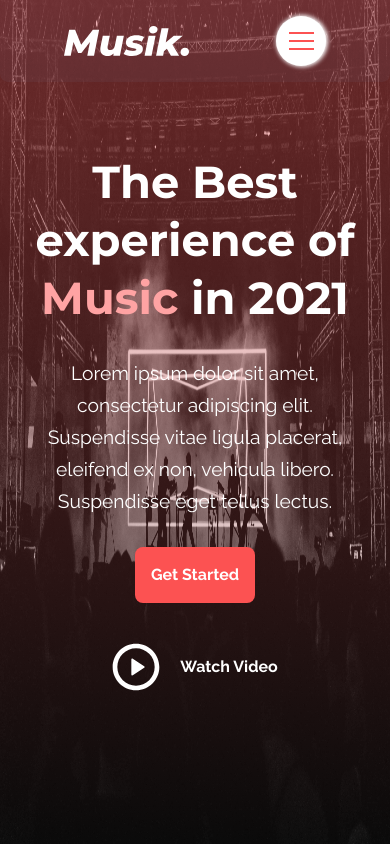
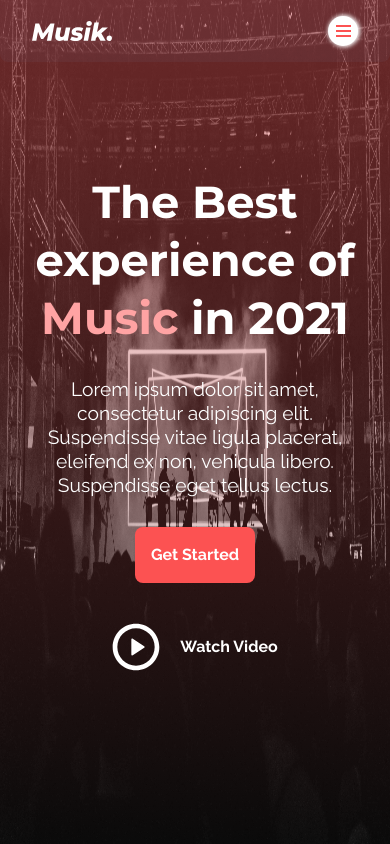
Before and after one commit to posternaka/music-event, a React (Vite) app: page / in a window 390 px wide. Built offline with nearby package versions, Linux system fonts and the light colour scheme.

Commit message:
navbar: finished to develop

```diff
--- a/src/components/navbar/index.tsx
+++ b/src/components/navbar/index.tsx
@@ -1,15 +1,11 @@
 import EventLogo from '@/assets/event-logo.svg';
 import '@/components/navbar/navbar.css';
+import { useState } from 'react';
 
 type Props = {};
 
 const Navbar = (props: Props) => {
-	const handleToggleMenuBurger = () => {
-		console.log('da');
-
-		const menu = document.querySelector('.nav__mobile');
-		menu?.classList.toggle('nav__mobile--open');
-	};
+	const [isPopup, setIsPopup] = useState(false);
 
 	return (
 		<nav className='nav'>
@@ -38,7 +34,7 @@ const Navbar = (props: Props) => {
 
 					<div
 						className='menu__burger flex flex-center flex-mobile'
-						onClick={() => handleToggleMenuBurger()}
+						onClick={() => setIsPopup(true)}
 					>
 						<div className='menu__item menu__item--1'></div>
 						<div className='menu__item menu__item--2'></div>
@@ -47,8 +43,17 @@ const Navbar = (props: Props) => {
 				</div>
 			</div>
 
-			<div className='nav__mobile flex flex-mobile'>
+			<div
+				className={
+					isPopup
+						? 'nav__mobile flex flex-mobile nav__mobile--open'
+						: 'nav__mobile flex flex-mobile'
+				}
+			>
 				<div className='nav__list flex flex-center flex-mobile'>
+					<p className='nav__close-icon' onClick={() => setIsPopup(false)}>
+						&#x2715;
+					</p>
 					<a href='#home' className='nav__item'>
 						home
 					</a>
--- a/src/components/navbar/navbar.css
+++ b/src/components/navbar/navbar.css
@@ -32,6 +32,10 @@
 	color: #efedff;
 }
 
+.logo {
+	width: 8rem;
+}
+
 .button--nav {
 	color: var(--blue);
 	background-color: var(--white);
@@ -57,6 +61,12 @@
 
 .flex-mobile {
 	flex-direction: column;
+}
+
+.nav__close-icon {
+	font-size: var(--fs-subtitle);
+	align-self: self-end;
+	cursor: pointer;
 }
 
 .menu__burger {
@@ -89,4 +99,20 @@
 	.nav__block {
 		display: none;
 	}
+
+	.logo {
+		width: 5rem;
+	}
 }
+
+@media screen and (max-width: 576px) {
+	.menu__burger {
+		width: 30px;
+		height: 30px;
+		gap: 3px;
+	}
+
+	.menu__item {
+		width: 15px;
+	}
+}
--- a/src/style/classes.css
+++ b/src/style/classes.css
@@ -50,3 +50,10 @@
 		padding: 1rem;
 	}
 }
+
+@media screen and (max-width: 576px) {
+	.container {
+		max-width: auto;
+		padding: 0 2rem;
+	}
+}
--- a/src/style/root.css
+++ b/src/style/root.css
@@ -58,7 +58,7 @@
 	--fh-h3: 2.375rem;
 	--fh-h4: 1.75rem;
 	--fh-auto: auto;
-	--fh-subtitle: 2rem;
+	--fh-subtitle: 1.5rem;
 	--fh-main: 1.5rem;
 	--fh-small: 1.125rem;
 	--fh-menu: 1.25rem;
```
